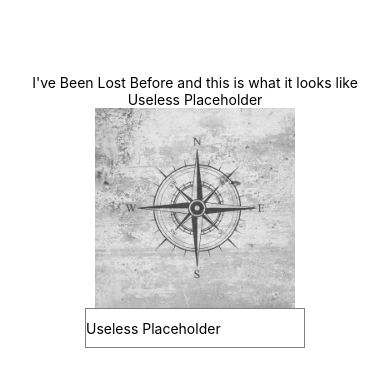
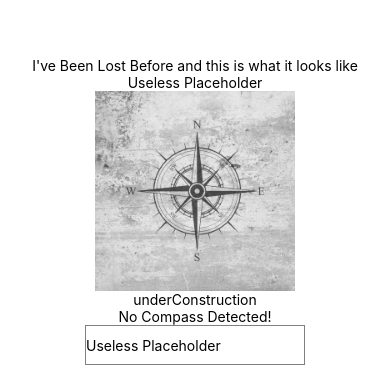
Before and after one commit to bproorda/BeenLostBefore, a React Native app: screen / in a window 390 px wide. Shown: the part 211-600 px from the top of the page. Built offline with nearby package versions, Linux system fonts and the light colour scheme.

Commit message:
added compass component and expo sensors, currently cannot find magnetomer

```diff
--- a/App.js
+++ b/App.js
@@ -2,16 +2,20 @@ import { StatusBar } from 'expo-status-bar';
 import React from 'react';
 import { StyleSheet, Text, View, Image, TextInput } from 'react-native';
 import compass from './images/compass.png';
+import Compass from './components/compass'
 
 export default function App() {
 
   const [value, onChangeText] = React.useState('Useless Placeholder');
+
+
 
   return (
     <View style={styles.container}>
       <Text>I've Been Lost Before and this is what it looks like</Text>
       <Text>{value}</Text>
       <Image source={compass} style={{width: 200, height: 200}}/>
+      <Compass />
       <TextInput
       style={{ height: 40, borderColor: 'gray', borderWidth: 1 }}
       onChangeText={text => onChangeText(text)}
--- /dev/null
+++ b/components/compass/index.js
@@ -0,0 +1,35 @@
+import React, {useState, useEffect} from 'react';
+import { StyleSheet, Text, View, Image, TextInput } from 'react-native';
+import { Magnetometer } from 'expo-sensors';
+
+
+export default function Compass(){
+
+const [magnetFound, setMagnetFound] = useState(false);
+const [data, setData] = React.useState({
+    x: 0,
+    y: 0,
+    z: 0,
+  });
+
+
+useEffect(() =>{
+async function initalSet(){
+   let result = await Magnetometer.isAvailableAsync();
+   console.log("The result is " + {result});
+   setMagnetFound(result);
+};
+}, []);
+
+
+
+
+
+return(
+    <>
+    <Text>underConstruction</Text>
+    <Text>{magnetFound ? "Compass Detected!" : "No Compass Detected!"}</Text>
+    </>
+)
+
+}
--- a/package.json
+++ b/package.json
@@ -19,7 +19,8 @@
     "react-native-reanimated": "~1.9.0",
     "react-native-screens": "~2.9.0",
     "react-native-unimodules": "~0.10.1",
-    "react-native-web": "~0.11.7"
+    "react-native-web": "~0.11.7",
+    "expo-sensors": "~9.0.1"
   },
   "devDependencies": {
     "@babel/core": "~7.9.0",
```
Also changed, not shown: 1 other file (tests, documents, lock files or other folders).
